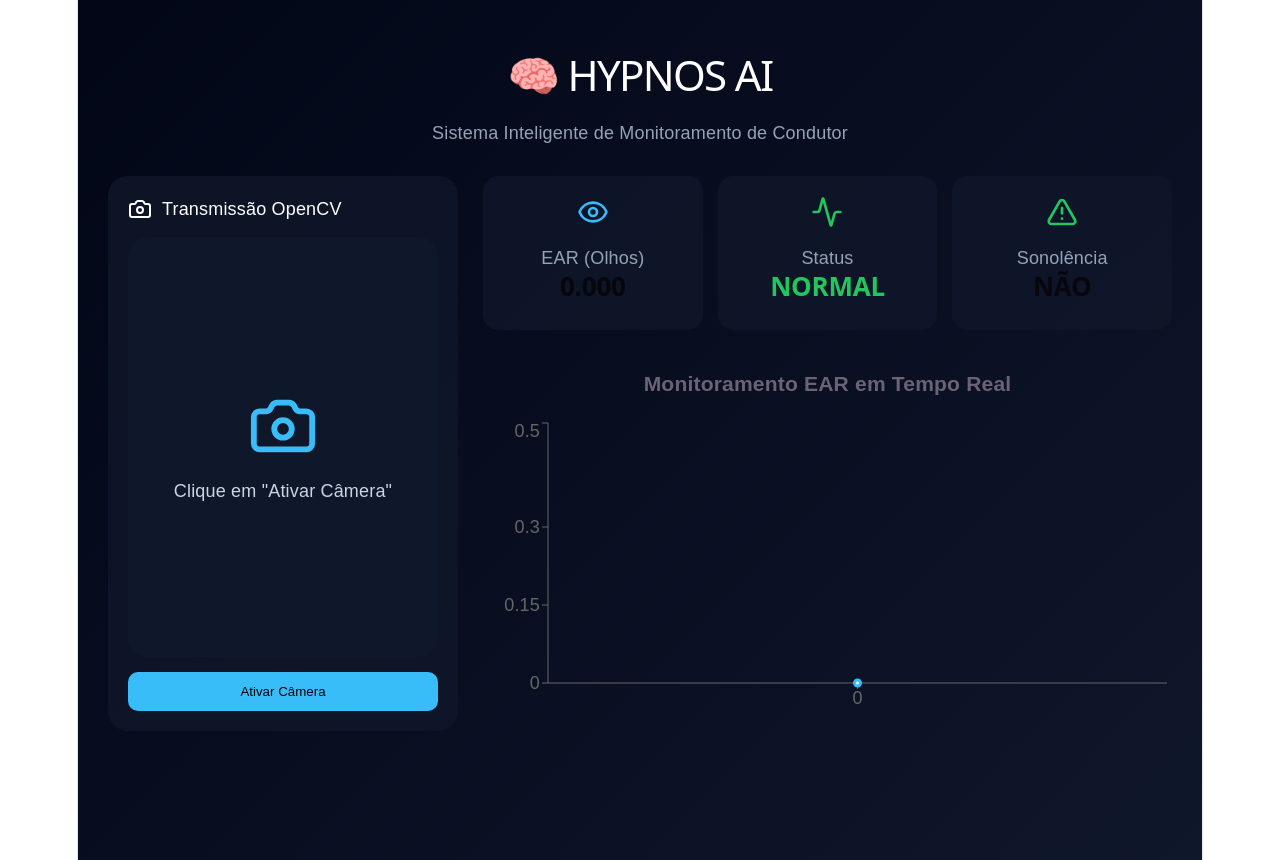
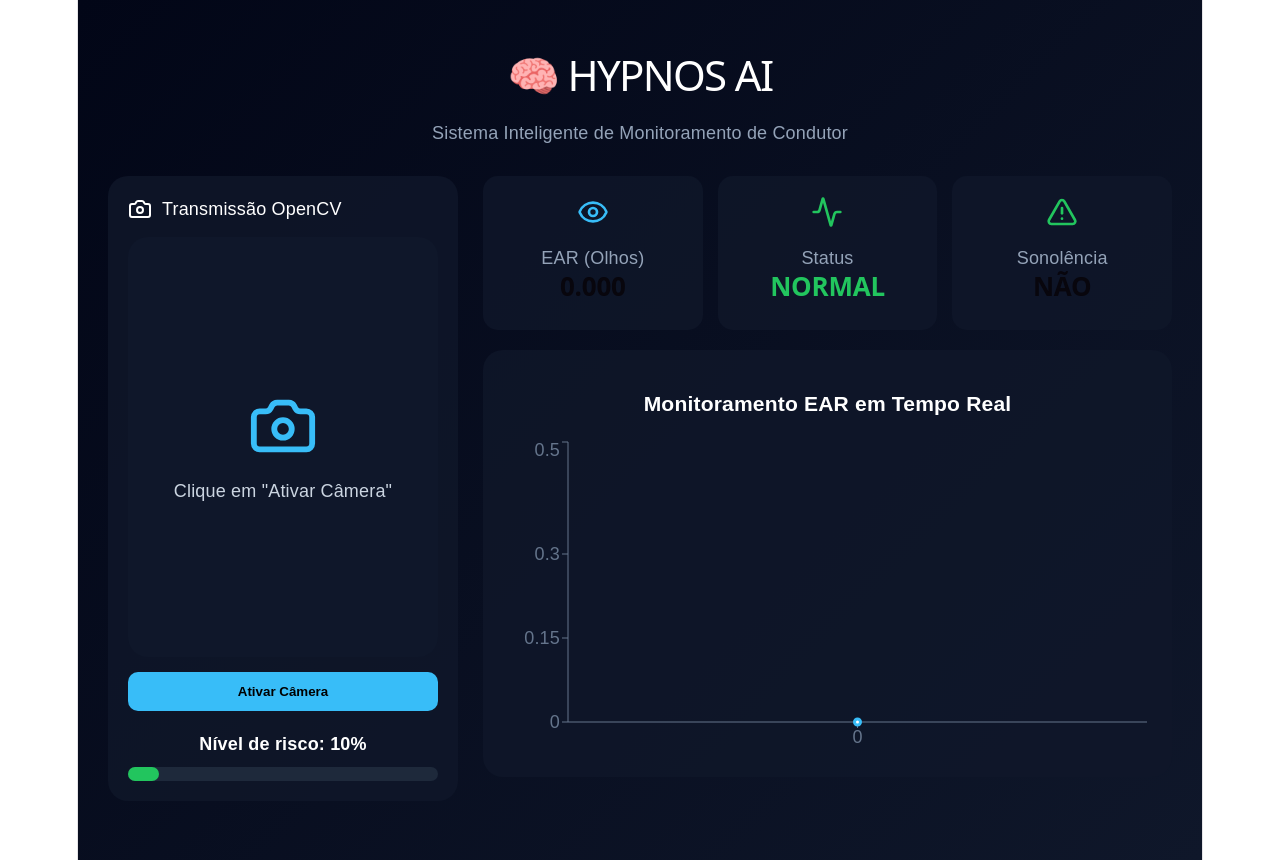
Before and after one commit to VanessaGabi/monitoramento-sono, a React (Vite) app in the folder dashboard-sono/vite-project/: page / in a window 1280 px wide. Built offline with nearby package versions, Linux system fonts and the light colour scheme.

Commit message:
corrige deteccao definitiva sono

```diff
--- a/dashboard-sono/vite-project/src/App.jsx
+++ b/dashboard-sono/vite-project/src/App.jsx
@@ -34,93 +34,207 @@
   // =========================
   // CAMERA
   // =========================
+
   const iniciarCamera = async () => {
+
     try {
-      const stream = await navigator.mediaDevices.getUserMedia({
-        video: true,
+
+      const stream =
+        await navigator.mediaDevices.getUserMedia({
+          video: {
+            width: 640,
+            height: 480,
+            facingMode: "user"
+          },
           audio: false
         });
 
       if (videoRef.current) {
+
         videoRef.current.srcObject = stream;
+
         await videoRef.current.play();
+
         setCameraAtiva(true);
       }
 
     } catch (err) {
+
       console.log("Erro camera:", err);
-      alert("Não foi possível acessar a câmera.");
+
+      alert(
+        "Não foi possível acessar a câmera."
+      );
     }
   };
 
   // =========================
-  // LOOP DE PROCESSAMENTO (CORRIGIDO)
+  // LOOP PROCESSAMENTO
   // =========================
+
   useEffect(() => {
+
     if (!cameraAtiva) return;
 
-    const canvas = document.createElement("canvas");
-    const ctx = canvas.getContext("2d");
+    const canvas =
+      document.createElement("canvas");
+
+    const ctx =
+      canvas.getContext("2d");
 
     let ativo = true;
 
-    const loop = async () => {
+    let contadorErro = 0;
+
+    const processar = async () => {
+
       if (!ativo) return;
+
+      try {
 
         const video = videoRef.current;
 
-      if (video && video.readyState >= 2) {
+        // =========================
+        // VIDEO PRONTO
+        // =========================
 
-        canvas.width = video.videoWidth || 640;
-        canvas.height = video.videoHeight || 480;
+        if (
+          video &&
+          video.readyState === 4 &&
+          video.videoWidth > 0
+        ) {
 
-        ctx.drawImage(video, 0, 0, canvas.width, canvas.height);
+          canvas.width = 640;
+          canvas.height = 480;
 
-        const image = canvas.toDataURL("image/jpeg", 0.6);
+          ctx.drawImage(
+            video,
+            0,
+            0,
+            640,
+            480
+          );
 
-        try {
-          const res = await fetch(
+          // =========================
+          // QUALIDADE MAIOR
+          // =========================
+
+          const image =
+            canvas.toDataURL(
+              "image/jpeg",
+              0.9
+            );
+
+          // =========================
+          // ENVIA BACKEND
+          // =========================
+
+          const response = await fetch(
             "https://monitoramento-sono-1.onrender.com/processar",
             {
               method: "POST",
-              headers: { "Content-Type": "application/json" },
-              body: JSON.stringify({ image })
+
+              headers: {
+                "Content-Type":
+                  "application/json"
+              },
+
+              body: JSON.stringify({
+                image
+              })
             }
           );
 
-          const data = await res.json();
+          const data =
+            await response.json();
 
-          if (!data || data.erro) {
-            setTimeout(loop, 800);
-            return;
-          }
+          console.log("BACK:", data);
+
+          // =========================
+          // ERRO API
+          // =========================
+
+          if (data.erro) {
+
+            console.log(
+              "Erro backend:",
+              data.erro
+            );
+
+          } else {
+
+            // =========================
+            // ATUALIZA DASHBOARD
+            // =========================
+
+            const ear =
+              Number(data.ear ?? 0);
 
             setDados({
-            ear: Number(data.ear ?? 0),
-            sonolencia: data.sonolencia ?? false,
-            nivel: data.nivel ?? "normal"
+              ear,
+              sonolencia:
+                data.sonolencia ?? false,
+              nivel:
+                data.nivel ?? "normal"
             });
 
+            // =========================
+            // HISTÓRICO
+            // =========================
+
             setHistorico(prev => {
+
               const novo = [
                 ...prev,
                 {
                   time: prev.length,
-                ear: Number(data.ear ?? 0)
+                  ear
                 }
               ];
-            return novo.slice(-30);
+
+              return novo.slice(-40);
+
             });
 
-        } catch (err) {
-          console.log("Erro API:", err);
-        }
           }
 
-      setTimeout(loop, 900);
+          contadorErro = 0;
+
+        }
+
+      } catch (err) {
+
+        contadorErro++;
+
+        console.log(
+          "Erro API:",
+          err
+        );
+
+        // =========================
+        // MUITOS ERROS
+        // =========================
+
+        if (contadorErro >= 5) {
+
+          setDados({
+            ear: 0,
+            sonolencia: false,
+            nivel: "normal"
+          });
+
+        }
+
+      }
+
+      // =========================
+      // LOOP CONTÍNUO
+      // =========================
+
+      setTimeout(processar, 400);
     };
 
-    loop();
+    processar();
 
     return () => {
       ativo = false;
@@ -131,43 +245,79 @@
   // =========================
   // STATUS
   // =========================
+
   const statusColor =
+
     dados.nivel === "critico"
       ? "#ef4444"
       : dados.nivel === "atencao"
       ? "#facc15"
       : "#22c55e";
 
+  const risco =
+
+    dados.nivel === "critico"
+      ? 90
+      : dados.nivel === "atencao"
+      ? 55
+      : 10;
+
   return (
+
     <div style={styles.page}>
 
       {/* HEADER */}
+
       <div style={styles.header}>
-        <h1 style={styles.title}>🧠 HYPNOS AI</h1>
+
+        <h1 style={styles.title}>
+          🧠 HYPNOS AI
+        </h1>
+
         <p style={styles.subtitle}>
-          Sistema Inteligente de Monitoramento de Condutor
+          Sistema Inteligente de
+          Monitoramento de Condutor
         </p>
+
       </div>
+
+      {/* LAYOUT */}
 
       <div style={styles.layout}>
 
         {/* CAMERA */}
+
         <div style={styles.cameraCard}>
 
           <div style={styles.cameraHeader}>
             <Camera />
-            <span>Transmissão OpenCV</span>
+            <span>
+              Transmissão OpenCV
+            </span>
           </div>
 
           <div style={styles.cameraBox}>
 
             {!cameraAtiva && (
-              <div style={styles.cameraPlaceholder}>
-                <Camera size={70} color="#38bdf8" />
+
+              <div
+                style={
+                  styles.cameraPlaceholder
+                }
+              >
+
+                <Camera
+                  size={70}
+                  color="#38bdf8"
+                />
+
                 <p style={styles.cameraText}>
-                  Clique em "Ativar Câmera"
+                  Clique em
+                  "Ativar Câmera"
                 </p>
+
               </div>
+
             )}
 
             <video
@@ -179,71 +329,188 @@
                 width: "100%",
                 height: "100%",
                 objectFit: "cover",
-                display: cameraAtiva ? "block" : "none"
+                display:
+                  cameraAtiva
+                    ? "block"
+                    : "none"
               }}
             />
 
           </div>
 
-          <button onClick={iniciarCamera} style={styles.startButton}>
-            {cameraAtiva ? "Câmera Ativa" : "Ativar Câmera"}
+          {/* BOTÃO */}
+
+          <button
+            onClick={iniciarCamera}
+            style={styles.startButton}
+          >
+
+            {cameraAtiva
+              ? "Câmera Ativa"
+              : "Ativar Câmera"}
+
           </button>
+
+          {/* RISCO */}
+
+          <div style={{ marginTop: 20 }}>
+
+            <p style={styles.riskText}>
+              Nível de risco: {risco}%
+            </p>
+
+            <div style={styles.progressBg}>
+
+              <div
+                style={{
+                  ...styles.progressFill,
+                  width: `${risco}%`,
+                  background: statusColor
+                }}
+              />
+
+            </div>
+
+          </div>
 
         </div>
 
         {/* DASHBOARD */}
+
         <div style={styles.rightPanel}>
 
+          {/* ALERTA */}
+
           {dados.sonolencia && (
+
             <div style={styles.alert}>
+
               <AlertTriangle />
-              ALERTA: Recomenda-se parar o veículo
+
+              ALERTA:
+              Recomenda-se parar
+              o veículo
+
             </div>
+
           )}
+
+          {/* CARDS */}
 
           <div style={styles.cards}>
 
+            {/* EAR */}
+
             <div style={styles.card}>
-              <Eye color="#38bdf8" size={32} />
-              <p style={styles.cardLabel}>EAR (Olhos)</p>
+
+              <Eye
+                color="#38bdf8"
+                size={32}
+              />
+
+              <p style={styles.cardLabel}>
+                EAR (Olhos)
+              </p>
+
               <h2 style={styles.cardValue}>
-                {Number(dados.ear ?? 0).toFixed(3)}
+
+                {Number(
+                  dados.ear ?? 0
+                ).toFixed(3)}
+
               </h2>
+
             </div>
 
+            {/* STATUS */}
+
             <div style={styles.card}>
-              <Activity color={statusColor} size={32} />
-              <p style={styles.cardLabel}>Status</p>
-              <h2 style={{ ...styles.cardValue, color: statusColor }}>
+
+              <Activity
+                color={statusColor}
+                size={32}
+              />
+
+              <p style={styles.cardLabel}>
+                Status
+              </p>
+
+              <h2
+                style={{
+                  ...styles.cardValue,
+                  color: statusColor
+                }}
+              >
+
                 {dados.nivel.toUpperCase()}
+
               </h2>
+
             </div>
 
+            {/* SONO */}
+
             <div style={styles.card}>
+
               <AlertTriangle
-                color={dados.sonolencia ? "#ef4444" : "#22c55e"}
+                color={
+                  dados.sonolencia
+                    ? "#ef4444"
+                    : "#22c55e"
+                }
                 size={32}
               />
-              <p style={styles.cardLabel}>Sonolência</p>
+
+              <p style={styles.cardLabel}>
+                Sonolência
+              </p>
+
               <h2 style={styles.cardValue}>
-                {dados.sonolencia ? "SIM" : "NÃO"}
+
+                {dados.sonolencia
+                  ? "SIM"
+                  : "NÃO"}
+
               </h2>
+
             </div>
 
           </div>
 
           {/* GRÁFICO */}
+
           <div style={styles.chartCard}>
+
             <h3 style={styles.chartTitle}>
-              Monitoramento EAR em Tempo Real
+              Monitoramento EAR
+              em Tempo Real
             </h3>
 
-            <div style={{ width: "100%", height: 300 }}>
+            <div
+              style={{
+                width: "100%",
+                height: 320
+              }}
+            >
+
               <ResponsiveContainer>
-                <LineChart data={historico}>
-                  <XAxis dataKey="time" />
-                  <YAxis domain={[0, 0.5]} />
+
+                <LineChart
+                  data={historico}
+                >
+
+                  <XAxis
+                    dataKey="time"
+                    stroke="#64748b"
+                  />
+
+                  <YAxis
+                    domain={[0, 0.5]}
+                    stroke="#64748b"
+                  />
+
                   <Tooltip />
+
                   <Line
                     type="monotone"
                     dataKey="ear"
@@ -251,8 +518,11 @@
                     strokeWidth={3}
                     dot={false}
                   />
+
                 </LineChart>
+
               </ResponsiveContainer>
+
             </div>
 
           </div>
@@ -260,6 +530,7 @@
         </div>
 
       </div>
+
     </div>
   );
 }
@@ -269,9 +540,11 @@
 ========================= */
 
 const styles = {
+
   page: {
     minHeight: "100vh",
-    background: "linear-gradient(135deg,#020617,#0f172a)",
+    background:
+      "linear-gradient(135deg,#020617,#0f172a)",
     padding: 30,
     fontFamily: "Arial"
   },
@@ -298,7 +571,8 @@
   },
 
   cameraCard: {
-    background: "rgba(15,23,42,0.8)",
+    background:
+      "rgba(15,23,42,0.8)",
     borderRadius: 20,
     padding: 20
   },
@@ -337,7 +611,8 @@
     borderRadius: 10,
     border: "none",
     background: "#38bdf8",
-    cursor: "pointer"
+    cursor: "pointer",
+    fontWeight: "bold"
   },
 
   rightPanel: {
@@ -350,17 +625,20 @@
     background: "#ef4444",
     color: "white",
     padding: 12,
-    borderRadius: 10
+    borderRadius: 10,
+    fontWeight: "bold"
   },
 
   cards: {
     display: "grid",
-    gridTemplateColumns: "repeat(3,1fr)",
+    gridTemplateColumns:
+      "repeat(3,1fr)",
     gap: 15
   },
 
   card: {
-    background: "rgba(15,23,42,0.8)",
+    background:
+      "rgba(15,23,42,0.8)",
     padding: 20,
     borderRadius: 15,
     color: "white",
@@ -375,5 +653,37 @@
   cardValue: {
     fontSize: 26,
     fontWeight: "bold"
+  },
+
+  chartCard: {
+    background:
+      "rgba(15,23,42,0.8)",
+    padding: 20,
+    borderRadius: 20
+  },
+
+  chartTitle: {
+    color: "white",
+    marginBottom: 20
+  },
+
+  riskText: {
+    color: "white",
+    marginBottom: 10,
+    fontWeight: "bold"
+  },
+
+  progressBg: {
+    width: "100%",
+    height: 14,
+    background: "#1e293b",
+    borderRadius: 999
+  },
+
+  progressFill: {
+    height: "100%",
+    borderRadius: 999,
+    transition: "0.3s"
   }
+
 };
```
Also changed, not shown: 1 other file (tests, documents, lock files or other folders). Lines whose indentation alone changed are shown as unchanged.
